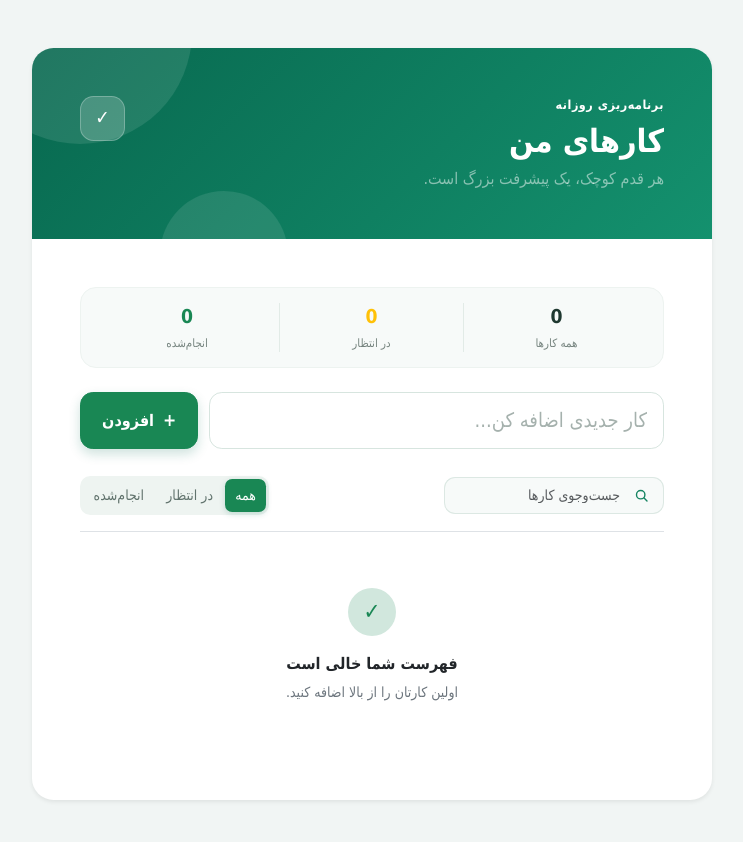
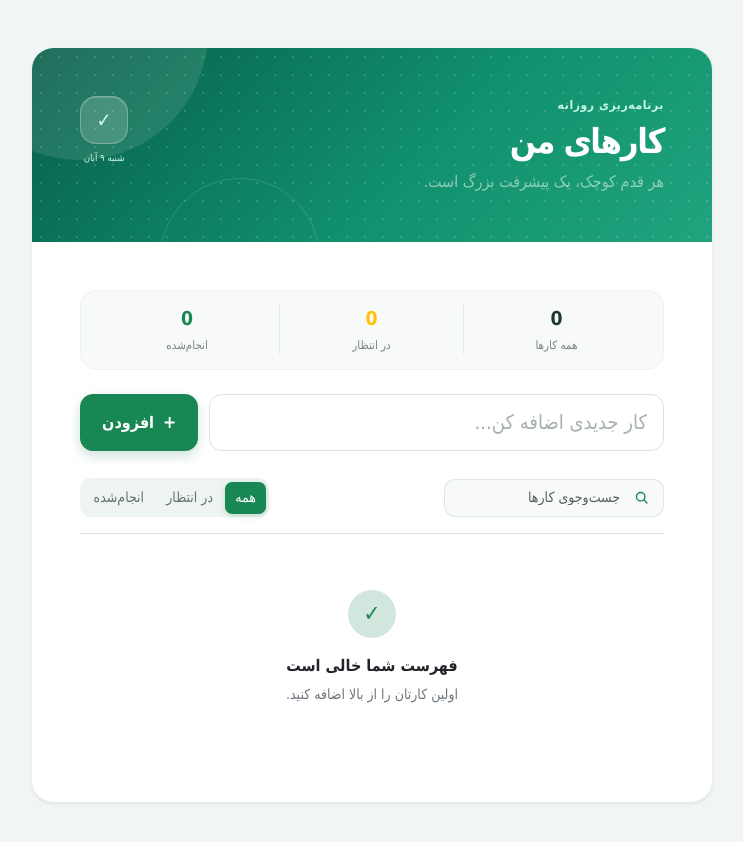
Before and after one commit to webmasterbartaroffice-lgtm/todolist, a React (Vite) app: page / in a window 1280 px wide. Shown: the top 842 px of the page, without its empty margins (268-1011 px from the left). Built offline with nearby package versions, Linux system fonts and the light colour scheme.

Commit message:
style: enrich header banner design

```diff
--- a/src/App.jsx
+++ b/src/App.jsx
@@ -22,6 +22,7 @@ export default function App() {
   }), [tasks, query, filter])
   const hasNoSearchResult = query.trim().length > 0 && visibleTasks.length === 0
   const remaining = tasks.filter((task) => !task.done).length
+  const today = new Intl.DateTimeFormat('fa-IR', { weekday: 'long', day: 'numeric', month: 'long' }).format(new Date())
   const updateTask = (id, updates) => setTasks((current) => current.map((task) => task.id === id ? { ...task, ...updates } : task))
 
   function addTask(event) {
@@ -52,7 +53,7 @@ export default function App() {
                   ? <p className="search-error mb-0">برای «{query.trim()}» کاری پیدا نشد.</p>
                   : <p className="mb-0 text-white-50">هر قدم کوچک، یک پیشرفت بزرگ است.</p>}
               </div>
-              <span className="calendar-icon">✓</span>
+              <div className="hero-date"><span className="calendar-icon">✓</span><small>{today}</small></div>
             </div>
           </div>
         </div>
--- a/src/index.css
+++ b/src/index.css
@@ -4,14 +4,16 @@ body {
   font-family: Tahoma, Arial, sans-serif;
 }
 .todo-card { max-width: 680px; border-radius: 1.35rem; background: #fff; }
-.hero-strip { position: relative; overflow: hidden; background: linear-gradient(135deg, #08684f, #14916e); }
-.hero-orb { position: absolute; border-radius: 50%; background: rgba(255,255,255,.1); }
-.orb-one { width: 14rem; height: 14rem; left: -4rem; top: -8rem; }
-.orb-two { width: 8rem; height: 8rem; left: 8rem; bottom: -5rem; }
-.eyebrow { display: block; font-size: .78rem; font-weight: bold; letter-spacing: .04em; margin-bottom: .45rem; }
-.display-title { margin: 0 0 .45rem; font-size: 2rem; font-weight: 800; }
-.calendar-icon { display: grid; place-items: center; width: 2.8rem; height: 2.8rem; background: rgba(255,255,255,.18); border: 1px solid rgba(255,255,255,.25); border-radius: .85rem; font-size: 1.2rem; }
-.search-error { display: inline-block; color: #fff; background: rgba(84, 24, 24, .34); border: 1px solid rgba(255, 255, 255, .25); border-radius: .5rem; padding: .38rem .65rem; font-size: .85rem; }
+.hero-strip { position: relative; overflow: hidden; background: linear-gradient(135deg, #075e49 0%, #11916d 58%, #20a47e 100%); }
+.hero-strip::after { content: ''; position: absolute; inset: 0; opacity: .15; background-image: radial-gradient(#fff 1px, transparent 1px); background-size: 18px 18px; }
+.hero-orb { position: absolute; z-index: 0; border-radius: 50%; background: rgba(255,255,255,.1); }
+.orb-one { width: 16rem; height: 16rem; left: -5rem; top: -9rem; }
+.orb-two { width: 10rem; height: 10rem; left: 8rem; bottom: -6rem; border: 1px solid rgba(255,255,255,.14); background: transparent; }
+.eyebrow { display: block; font-size: .75rem; font-weight: bold; letter-spacing: .05em; margin-bottom: .45rem; color: #c8f6e6; }
+.display-title { margin: 0 0 .45rem; font-size: 2.15rem; font-weight: 800; letter-spacing: -.04em; }
+.hero-date { display: flex; flex-direction: column; align-items: center; gap: .45rem; color: #d5f8eb; font-size: .68rem; white-space: nowrap; }
+.calendar-icon { display: grid; place-items: center; width: 3rem; height: 3rem; background: rgba(255,255,255,.17); border: 1px solid rgba(255,255,255,.28); box-shadow: inset 0 1px rgba(255,255,255,.2); border-radius: 1rem; font-size: 1.25rem; }
+.search-error { display: inline-block; color: #fff; background: rgba(79, 19, 19, .38); border: 1px solid rgba(255, 255, 255, .26); border-radius: .55rem; padding: .42rem .7rem; font-size: .83rem; }
 .status-panel { display: grid; grid-template-columns: repeat(3, 1fr); text-align: center; background: #f7faf9; border: 1px solid #edf3f0; border-radius: 1rem; padding: .9rem; }
 .status-panel > div + div { border-right: 1px solid #e2ebe7; }
 .status-number, .status-label { display: block; }
```
